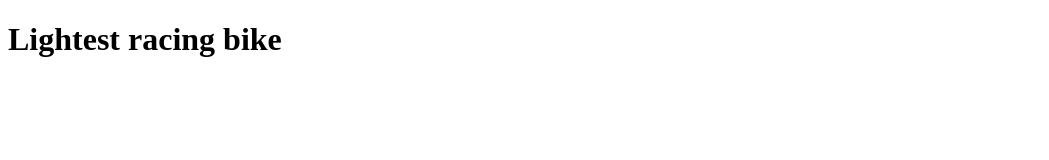
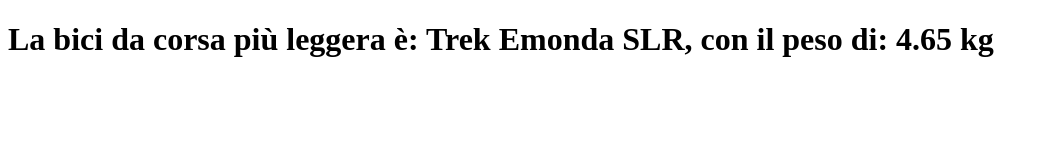
Before and after one commit to simone-sampino/js-snack-es6, a plain HTML site: page bikes-snak/index.html in a window 1280 px wide. Shown: the whole page, without its empty margins (0-1049 px from the left). Drawn offline with Linux system fonts and the light colour scheme.

Commit message:
Add ID to heading and display lightest racing bike on the page

```diff
--- a/bikes-snak/index.html
+++ b/bikes-snak/index.html
@@ -11,7 +11,7 @@
 
     <main>
 
-        <h1>Lightest racing bike</h1>
+        <h1 id="racing-bikes">Lightest racing bike</h1>
 
     </main>
 
--- a/bikes-snak/js/main.js
+++ b/bikes-snak/js/main.js
@@ -9,6 +9,7 @@
 - SAVA Phantom 2.0 700C – 8,1 kg
  */
 
+// racing bikes array
 const racingBikes = [
   {
     bikeName: "Wilier 0 SLR",
@@ -45,9 +46,10 @@
   }
 }
 
+// check in console
 console.log(lighterRacingBike);
 
-/* Snack2
-Creare un array di oggetti di squadre di calcio. Ogni squadra avrà diverse proprietà: nome, punti fatti, falli subiti. Nome sarà l’unica proprietà da compilare, le altre saranno tutte settate a 0.
-Generare numeri random al posto degli 0 nelle proprietà “punti” fatti e “falli subiti”. Infine, creiamo un nuovo array i cui elementi contengono solo nomi e falli subiti e stampiamo tutto in console.
- */
+// print on page
+const lightestOne = document.getElementById("racing-bikes");
+
+lightestOne.innerText = `La bici da corsa più leggera è: ${lighterRacingBike.bikeName}, con il peso di: ${lighterRacingBike.weight} kg`;
```
